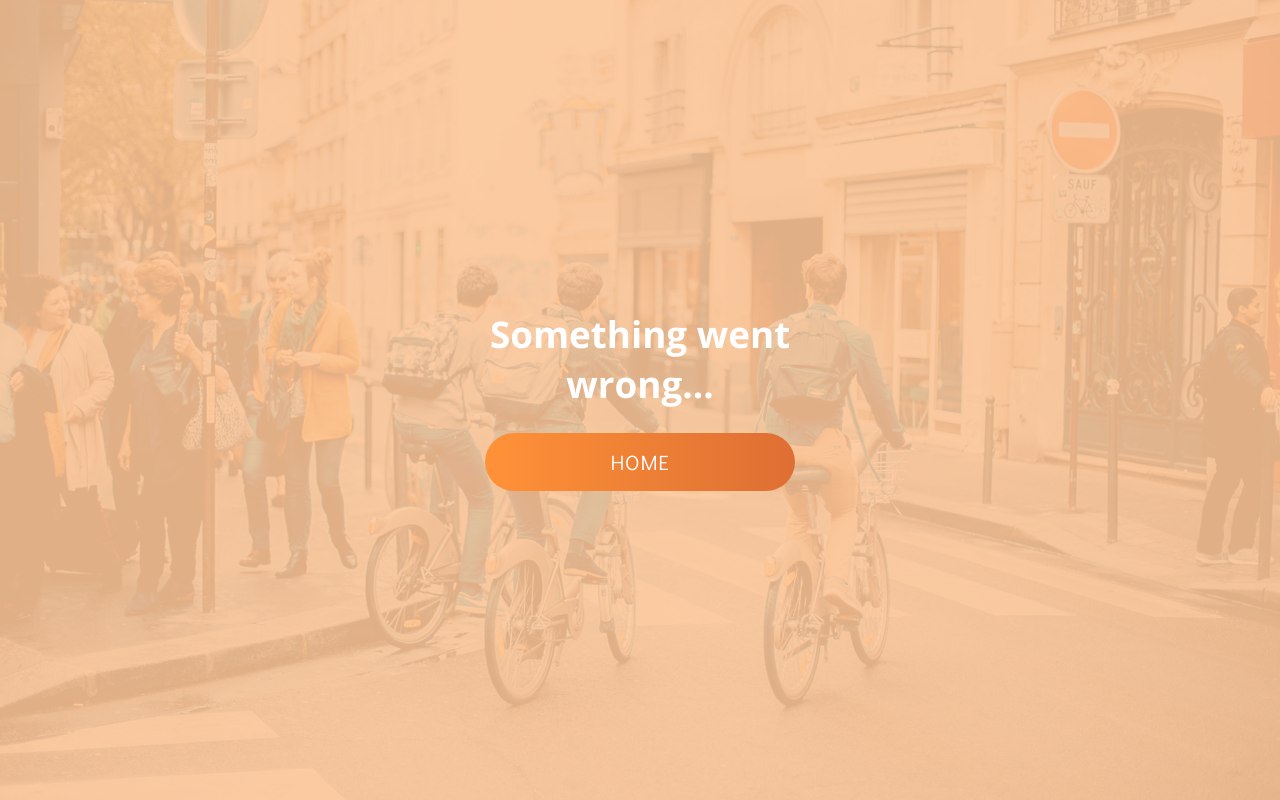
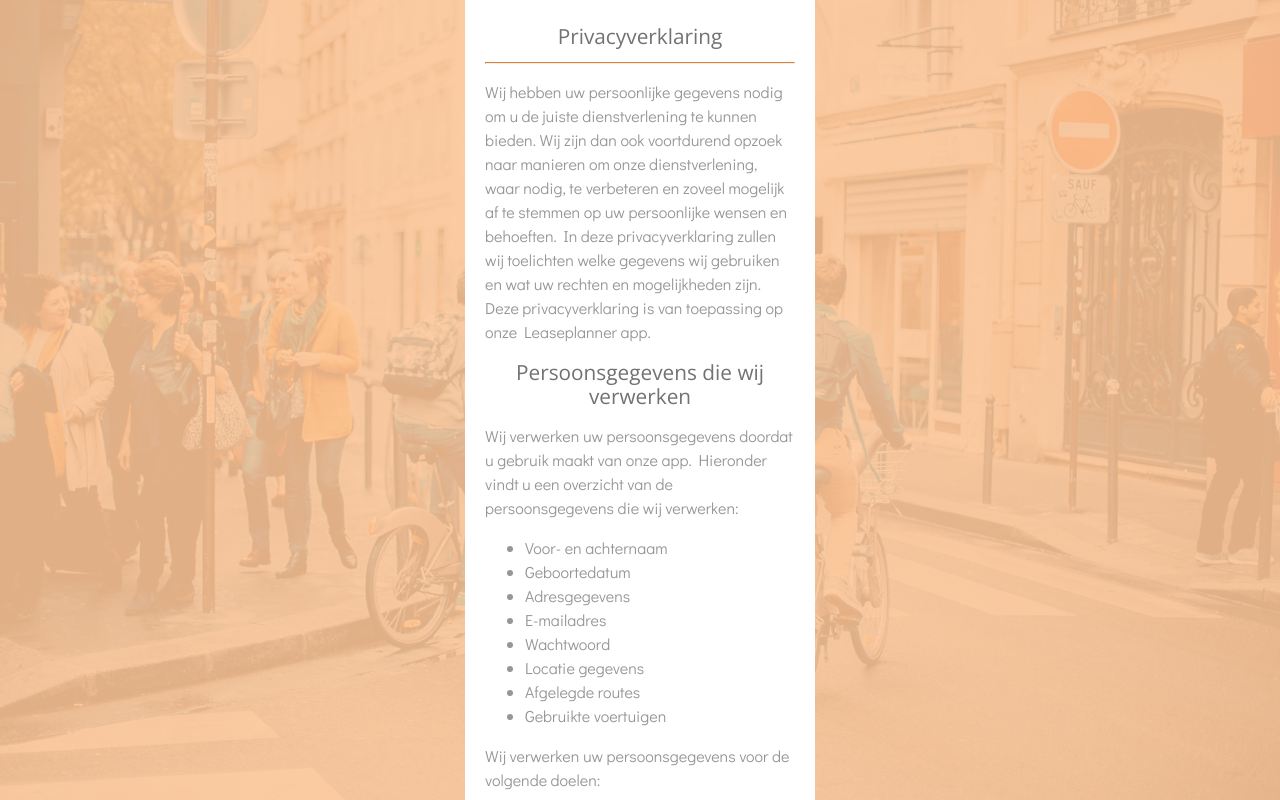
Before and after one commit to DionGrimm/TLE-3-4, a Vue app: page /privacyverklaring in a window 1280 px wide. Before the commit this address led to /404. Built offline with nearby package versions, Linux system fonts and the light colour scheme.

Commit message:
added privacy policy

```diff
--- a/src/components/onboard/InfoPage.vue
+++ b/src/components/onboard/InfoPage.vue
@@ -18,6 +18,7 @@
           </p>
 
           <button class="btn" @click="infoScreen = 2">Volgende</button>
+           <router-link  to="/privacyverklaring">Privacyverklaring</router-link>
         </div>
 
       </div>
--- /dev/null
+++ b/src/components/onboard/PrivacyVerklaring.vue
@@ -0,0 +1,132 @@
+<template>
+  <div class="main animation">
+      <div class="background">
+        <div class="overlay"></div>
+        <div class="main-background"></div>
+      </div>
+      <div class="content-wrapper">
+        <div class="content">
+          <h1>Privacyverklaring</h1>
+          <hr>
+          <p>
+          Wij hebben uw persoonlijke gegevens nodig om u de juiste dienstverlening te kunnen bieden. Wij zijn dan ook voortdurend opzoek naar
+          manieren om onze dienstverlening, waar nodig, te verbeteren en zoveel mogelijk af te stemmen op uw persoonlijke wensen en
+          behoeften. In deze privacyverklaring zullen wij toelichten welke gegevens wij gebruiken en wat uw rechten en mogelijkheden zijn.
+          Deze privacyverklaring is van toepassing op onze Leaseplanner app.
+          </p>
+
+          <h1>Persoonsgegevens die wij verwerken</h1>
+          <p>
+            Wij verwerken uw persoonsgegevens doordat u gebruik maakt van onze app. Hieronder vindt u een overzicht van de persoonsgegevens die wij verwerken:
+          </p>
+          <p>
+             <ul>
+               <li>Voor- en achternaam</li>
+               <li>Geboortedatum</li>
+               <li>Adresgegevens</li>
+               <li>E-mailadres</li>
+               <li>Wachtwoord</li>
+               <li>Locatie gegevens</li>
+               <li>Afgelegde routes</li>
+               <li>Gebruikte voertuigen</li>
+            </ul>
+          </p>
+          <p>
+            Wij verwerken uw persoonsgegevens voor de volgende doelen:
+            <ul>
+              <li>Zodat u een persoonlijk account heeft waarop u kunt inloggen</li>
+              <li>Voor identificatie bij contact</li>
+              <li>uw gedrag  in de app wordt geanalyseerd om daarmee de app te verbeteren en de diensten af te stemmen op uw voorkeuren.</li>
+            </ul>
+            Geautomatiseerde besluitvorming
+          </p>
+          <p>
+            De app neemt op basis van geautomatiseerde verwerkingen besluiten over zaken die gevolgen kunnen hebben voor personen.
+            Het gaat hier om besluiten die worden genomen door computerprogramma's of -systemen, zonder dat daar een mens (bijvoorbeeld een medewerker van Leaseplan) tussen zit.
+          </p>
+          <p>
+            De Leaseplanner app maakt gebruik van een algoritme die met behulp van machine learning de meeste geschikte route aanbiedt voor de app gebruikers. Dit doet zij door te
+            kijken naar routes die eerder zijn afgelegd. Ook houdt zij rekening met de volgende variabelen: het weer, drukte op de weg en het aanbod van voertuigen. Aan de hand van
+            al deze data kan de app de meest geschikte route aanbieden.
+          </p>
+          <h1>Hoe lang we persoonsgegevens bewaren</h1>
+           <p>
+            Leaseplan bewaart uw persoonsgegevens niet langer dan strikt nodig is om de doelen te realiseren waarvoor uw gegevens worden verzameld. Wij hanteren voor de volgende de persoonsgegevens:
+            <ul>
+               <li>Voor- en achternaam</li>
+               <li>Geboortedatum</li>
+               <li>Adresgegevens</li>
+               <li>E-mailadres</li>
+               <li>Wachtwoord</li>
+               <li>Locatie gegevens</li>
+               <li>Afgelegde routes</li>
+               <li>Gebruikte voertuigen</li>
+            </ul>
+            Een bewaartermijn van 1 jaar. Wij hebben gekozen voor een bewaartermijn van 1 jaar voor de persoonlijke gegevens.
+            Zodat als u langere periode geen gebruik maakt van de app uw gegevens niet verloren gaan. Maar na 1 jaar geen gebruik
+            gemaakt te hebben van de app gaan wij ervan uit dat u de app verder niet meer zult gebruiken.
+          </p>
+
+          <h1>Delen van persoonsgegevens met derden</h1>
+          <p>
+            Wij verstrekken uitsluitend aan derden als dit nodig is voor de uitvoering van onze overeenkomst met u of om te voldoen aan een wettelijke verplichting.
+          </p>
+          <h1>Cookies, of vergelijkbare technieken, die wij gebruiken</h1>
+          <p>
+            Wij gebruiken alleen technische en functionele cookies. En analytische cookies die geen inbreuk maken op uw privacy. Een cookie is een klein tekstbestand dat bij het eerste
+            bezoek aan deze website wordt opgeslagen op uw computer, tablet of smartphone. De cookies die wij gebruiken zijn noodzakelijk voor de technische werking van de app en uw gebruiksgemak.
+            Ze zorgen ervoor dat de website naar behoren werkt en uw voorkeursinstellingen onthoudt. Ook kunnen wij hiermee onze website optimaliseren. U kunt zich afmelden voor cookies door
+            uw internetbrowser zo in te stellen dat deze geen cookies meer opslaat. Daarnaast kunt u ook alle informatie die eerder is opgeslagen via de instellingen van uw browser verwijderen.
+          </p>
+          <h1>Gegevens inzien, aanpassen of verwijderen</h1>
+           <p>
+           U heeft het recht om uw persoonsgegevens in te zien, te corrigeren of te verwijderen. Dit kunt u doen door contact met ons op te nemen via het volgende <a href="https://app-eu.onetrust.com/app/#/webform/6d151223-7e67-4b34-a01d-4d488431e5d9">contactformulier</a>. Daarnaast heeft u het recht om uw eventuele toestemming
+           voor de gegevensverwerking in te trekken of bezwaar te maken tegen de verwerking van uw persoonsgegevens door ons bedrijf en heeft u het recht op gegevensoverdraagbaarheid. Dat betekent dat u bij ons een verzoek kunt
+           indienen om de persoonsgegevens die wij van u beschikken in een computerbestand naar u of een ander, door u genoemde organisatie, te sturen. Wilt u gebruik maken van uw recht op bezwaar en/of recht op
+           gegevensoverdraagbaarheid of heeft u andere vragen/opmerkingen over de gegevensverwerking, stuur dan een gespecificeerd verzoek via het volgende <a href="https://app-eu.onetrust.com/app/#/webform/6d151223-7e67-4b34-a01d-4d488431e5d9">contactformulier</a>. Wij zullen zo snel mogelijk, maar in ieder geval binnen vier weken, op uw verzoek reageren.
+           Wij willen u er tevens op wijzen dat u de mogelijkheid hebt om een klacht in te dienen bij de nationale toezichthouder, de Autoriteit Persoonsgegevens. Dat kan via de volgende <a href="https://autoriteitpersoonsgegevens.nl/nl/contact-met-de-autoriteit-persoonsgegevens/tip-ons">link</a>
+          </p>
+          <h1>Hoe wij persoonsgegevens beveiligen </h1>
+          <p>
+           Wij nemen de bescherming van uw gegevens serieus en nemen passende maatregelen om misbruik, verlies, onbevoegde toegang, ongewenste openbaarmaking en ongeoorloofde wijziging tegen te gaan.
+           Als u de indruk heeft dat uw gegevens niet goed beveiligd zijn of er aanwijzingen zijn van misbruik, neem dan contact op via het volgende <a href="https://app-eu.onetrust.com/app/#/webform/6d151223-7e67-4b34-a01d-4d488431e5d9">contactformulier</a>.
+          </p>
+
+          <router-link class="btn" to="/">Vorige</router-link>
+        </div>
+
+      </div>
+    </div>
+
+</template>
+
+<script>
+
+export default {
+  name: 'PrivacyVerklaring',
+
+}
+</script>
+
+<style scoped lang="scss">
+.main{}
+
+.content-wrapper{
+    align-items: normal;
+    .content{
+       h1{
+        width: 100%;
+        font-size: 1.3rem;
+        line-height: 1.5rem;
+        text-align: center;
+       }
+
+      p{
+        width: 100%;
+        font-size: 1rem ;
+        line-height: 1.5rem ;
+        text-align: left;
+        }
+    }
+}
+</style>
--- a/src/routes.js
+++ b/src/routes.js
@@ -11,6 +11,7 @@ import Slider from './components/onboard/Slider'
 import CompletedProfile from './components/onboard/CompletedProfile'
 import Homepage from './components/onboard/Homepage'
 import NotFound from './components/NotFound'
+import PrivacyVerklaring from './components/onboard/PrivacyVerklaring'
 
 export const routes = [
     {
@@ -73,6 +74,11 @@ export const routes = [
         path: '/homepage',
         component: Homepage
     },
+    {
+        name: 'privacyverklaring',
+        path: '/privacyverklaring',
+        component: PrivacyVerklaring
+    },
 
     //App routes before this section//
     {
```
Also changed, not shown: 1 other file (tests, documents, lock files or other folders).
